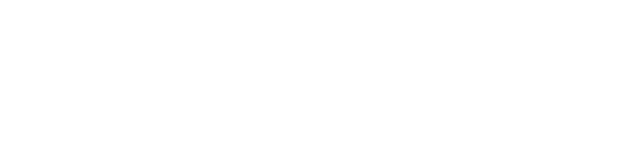
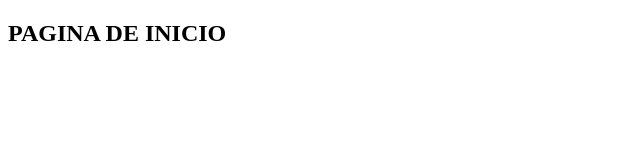
Before and after one commit to jdevid72/Curso_Udemy, a plain HTML site: page index.html in a window 1280 px wide. Shown: the whole page, without its empty margins (0-640 px from the left). Drawn offline with Linux system fonts and the light colour scheme.

Commit message:
Modificacion del archivo index

```diff
--- a/index.html
+++ b/index.html
@@ -1,11 +1,18 @@
 <!DOCTYPE html>
 <html lang="en">
+
 <head>
     <meta charset="UTF-8">
     <meta name="viewport" content="width=device-width, initial-scale=1.0">
-    <title>Document</title>
+    <title>JOSE</title>
 </head>
+
 <body>
+    <div class="menu">
+        <nav class="title">
+            <h1>PAGINA DE INICIO</h1>
+        </nav>
+    </div>
+</body>
 
-</body>
 </html>
```
